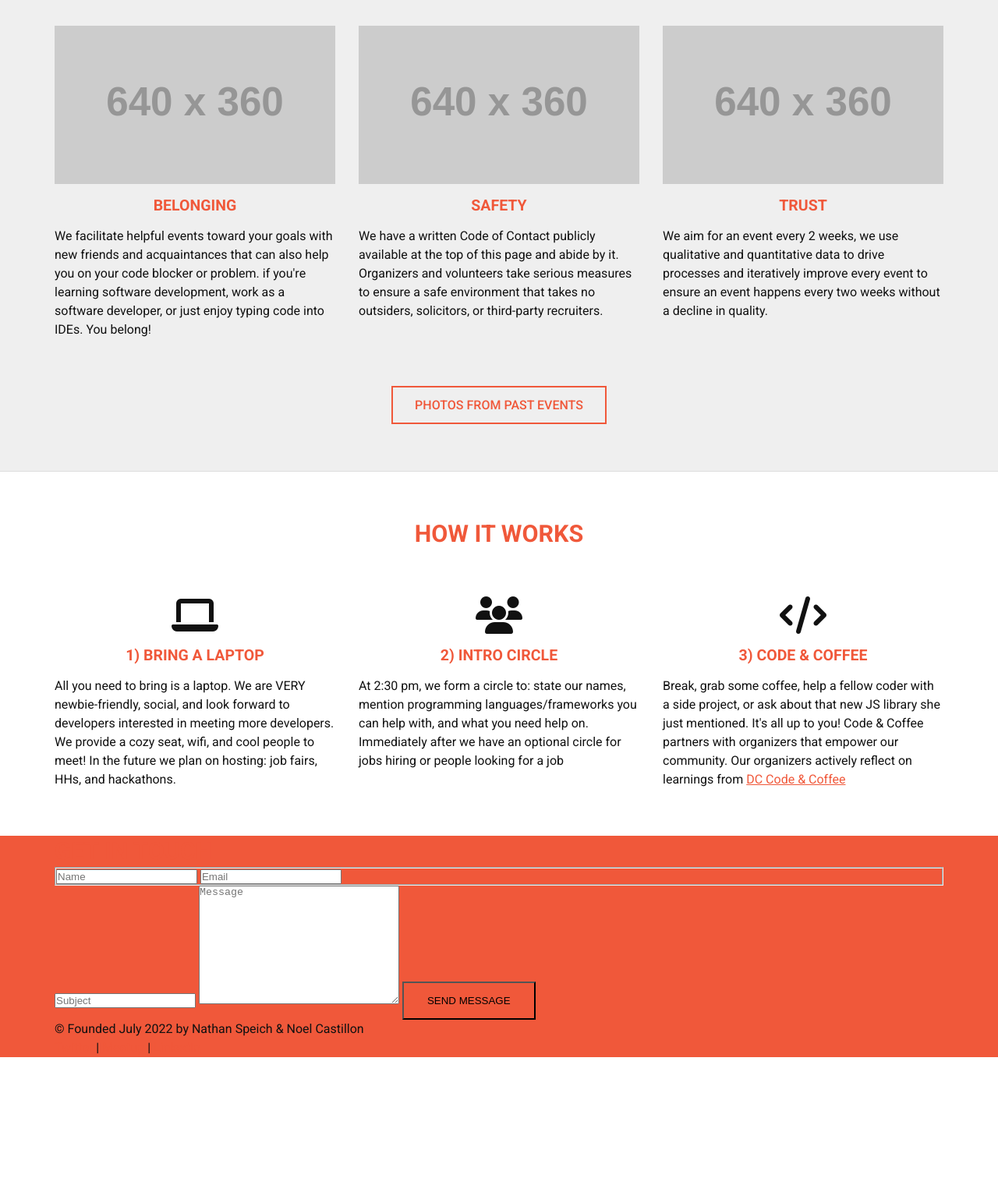
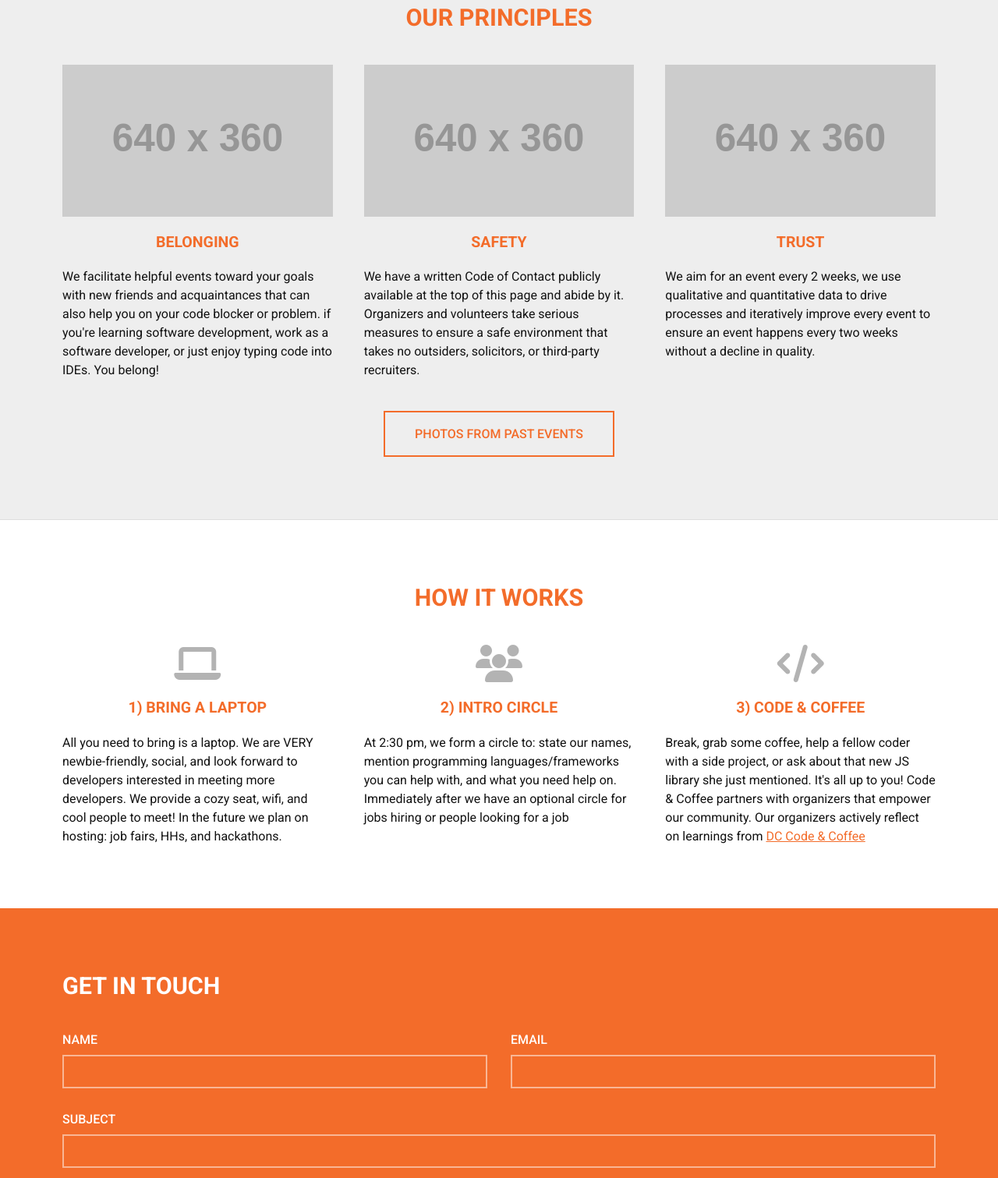
Before and after one commit to cbus-code-and-coffee/main-website, a plain HTML site: page index.html in a window 1280 px wide. Shown: the part 1286-2797 px from the top of the page at 78% size. Before the commit the page ends 2642 px from the top, so only its background shows below. Drawn offline with Linux system fonts and the light colour scheme; placeholder pictures from the web are drawn by us.

Commit message:
Major HTML and Styles update

```diff
--- a/css/style.css
+++ b/css/style.css
@@ -24,16 +24,27 @@ body {
   color: #111;
 }
 
+/*Containers and Wrappers*/
+
+.container {
+  max-width: 120rem;
+  margin: 0 auto;
+  padding: 0 4rem;
+}
+
+/*Images*/
+
 img {
   max-width: 100%;
 }
 
-h1,
-h2,
-h3 {
+/*Headings*/
+
+.sectionHeading,
+.gridItemHeading {
   text-transform: uppercase;
-  color: #f0583a;
   line-height: 1.3;
+  color: #f36c2a;
 }
 
 h1 {
@@ -48,15 +59,35 @@ h3 {
   font-size: 1.953rem;
 }
 
+/*Emphasis*/
+
+strong,
+em {
+  color: #f36c2a;
+}
+
 strong {
   text-transform: uppercase;
-  color: rgb(240, 88, 58);
 }
+
+em {
+  font-style: normal;
+  font-weight: 500;
+}
+
+/*Action Menu*/
+
+.actions {
+  list-style: none;
+}
+
+/*Buttons*/
 
 .btn,
 .btn:link,
 .btn:visited {
-  padding: 1.5rem 3rem;
+  display: inline-block;
+  padding: 2rem 4rem;
   text-transform: uppercase;
   font-weight: 500;
   background: transparent;
@@ -64,65 +95,41 @@ strong {
   text-decoration: none;
 }
 
+/*Paragraphs*/
+
 p {
   line-height: 1.5;
 }
 
-em {
-  color: #f0583a;
-  font-style: normal;
-  font-weight: 500;
+/*Links*/
+
+a,
+a:link,
+a:visited,
+a:hover,
+a:active {
+  color: #f36c2a;
 }
 
-a:link,
-a:visited {
-  color: rgb(240, 88, 58);
-}
+/*Icons*/
 
-a:hover,
-a:active {
-  color: rgb(240, 88, 58);
+.icon {
+  text-align: center;
+  font-size: 4.8rem;
+  color: #b3b3b3;
 }
 
 /*Helper Classes*/
 
-.bgGrey {
-  background-color: #efefef;
+.textLeft {
+  text-align: left;
 }
 
-.bgOrange {
-  background-color: #f0583a;
+.textCenter {
+  text-align: center;
 }
 
-.container {
-  max-width: 120rem;
-  margin: 0 auto;
-  padding: 0 3rem;
-}
-
-.btn--white:link,
-.btn--white:visited {
-  box-shadow: inset 0 0 0 2px #fff;
-  color: #fff;
-}
-
-.btn--white:hover,
-.btn--white:active {
-  background: rgba(255, 255, 255, 0.1);
-}
-
-.btn--orange:link,
-.btn--orange:visited {
-  box-shadow: inset 0 0 0 2px rgb(240, 88, 58);
-  color: #f0583a;
-}
-
-.btn--orange:hover,
-.btn--orange:active {
-  background: rgba(240, 88, 58, 0.1);
-}
-
-/*Grid*/
+/*Grids*/
 
 .grid {
   display: grid;
@@ -132,7 +139,15 @@ a:active {
 
 .grid.grid--3-cols {
   grid-template-columns: repeat(3, 1fr);
-  gap: 3rem;
+  gap: 4rem;
+}
+
+/*Grid Item Content*/
+
+.gridItemContent {
+  display: flex;
+  flex-direction: column;
+  gap: 2rem;
 }
 
 /*Main Header*/
@@ -147,8 +162,8 @@ a:active {
   display: flex;
   justify-content: space-between;
   align-items: center;
-  padding-top: 3rem;
-  padding-bottom: 3rem;
+  padding-top: 2rem;
+  padding-bottom: 2rem;
 }
 
 /*Main Nav Logo*/
@@ -157,7 +172,7 @@ a:active {
   font-size: 1.953em;
   font-weight: 700;
   transition: all 0.3s;
-  color: #f0583a;
+  color: #f36c2a;
   text-decoration: none;
 }
 
@@ -172,7 +187,7 @@ a:active {
   list-style: none;
   display: flex;
   align-items: center;
-  gap: 3rem;
+  gap: 4rem;
 }
 
 .navLink:link,
@@ -190,7 +205,7 @@ a:active {
 
 /*Section Hero*/
 
-.hero {
+.section.hero {
   background: linear-gradient(0deg, rgba(0, 0, 0, 0.6), rgba(0, 0, 0, 0.6)),
     url("https://www.newyorkcodeandcoffee.com/images/sprawling-networker-banner.webp");
   background-position: center;
@@ -198,97 +213,161 @@ a:active {
   padding: 12rem 0;
 }
 
-.heroContent {
+.section.hero .sectionHeading {
+  font-weight: 500;
+  color: #fff;
+}
+
+.section.hero span {
+  display: block;
+}
+
+.section.hero .btn:link,
+.section.hero .btn:visited {
+  box-shadow: inset 0 0 0 2px #fff;
+  color: #fff;
+}
+
+.section.hero .btn:hover,
+.section.hero .btn:active {
+  background-color: rgba(255, 255, 255, 0.1);
+}
+
+/*Main Content*/
+
+/*Sections*/
+
+.section {
+  padding: 8rem 0;
+}
+
+.sectionHeader {
+  display: flex;
+  flex-direction: column;
+  gap: 1rem;
+}
+
+.sectionContent {
+  display: flex;
+  flex-direction: column;
+  gap: 4rem;
+}
+
+.sectionTextBox {
+  display: flex;
+  flex-direction: column;
+  gap: 4rem;
+}
+
+.sectionText {
+  display: flex;
+  flex-direction: column;
+  gap: 1rem;
+}
+
+/*Section About*/
+
+.section.about .btn {
+  box-shadow: inset 0 0 0 2px #f36c2a;
+}
+
+/*Section Principles*/
+
+.section.principles {
+  background-color: #eee;
+  border-top: 1px solid #ddd;
+  border-bottom: 1px solid #ddd;
+}
+
+.section.principles .btn {
+  box-shadow: inset 0 0 0 2px #f36c2a;
+}
+
+/*Section How It Works*/
+
+/*Section Contact*/
+
+.section.contact {
+  background-color: rgb(243, 108, 42);
+}
+
+.section.contact .sectionHeading {
+  color: #fff;
+}
+
+.contactForm {
   display: flex;
   flex-direction: column;
   gap: 3rem;
 }
 
-.heroHeading {
-  font-weight: 500;
+.contactForm input,
+.contactForm textarea {
+  border: 2px solid rgba(255, 255, 255, 0.5);
+  background: transparent;
+  padding: 1rem 2rem;
+  outline: none;
   color: #fff;
+  font-size: 1.6rem;
+  font-family: "Roboto", sans-serif;
 }
 
-.heroHeading span {
-  display: block;
+.contactForm textarea {
+  resize: none;
 }
 
-.hero .btn {
-  align-self: flex-start;
+.contactForm input:focus,
+.contactForm textarea:focus {
+  border-color: #fff;
 }
 
-/*Section About*/
-
-.sectionAbout {
-  padding: 6rem 0;
+.contactForm fieldset {
+  border: none;
 }
 
-.sectionAbout .sectionHeader {
+.contactForm label {
+  color: #fff;
+  font-weight: 500;
+  text-transform: uppercase;
+}
+
+.contactForm .userInfo {
+  display: flex;
+  justify-content: space-between;
+  gap: 3rem;
+}
+
+.name,
+.email,
+.subject,
+.msgBody {
   display: flex;
   flex-direction: column;
   gap: 1rem;
 }
 
-.sectionAbout .sectionContent,
-.sectionAbout .sectionTextBox {
-  display: flex;
-  flex-direction: column;
-  gap: 4rem;
+.name,
+.email {
+  width: 50%;
 }
 
-.sectionAbout .sectionText {
-  display: flex;
-  flex-direction: column;
-  gap: 1rem;
+.contactForm .btn {
+  cursor: pointer;
 }
 
-.sectionAbout .btn {
-  align-self: flex-start;
+.contactForm .btn:hover {
+  background-color: rgba(255, 255, 255, 0.1);
 }
 
-/*Section Principles*/
+/*Main Footer*/
 
-.sectionPrinciples {
-  padding: 6rem 0;
-  border-top: 1px solid #ddd;
-  border-bottom: 1px solid #ddd;
+.mainFooter {
+  background-color: #f36c2a;
+  padding: 4rem 0;
+  color: #fff;
 }
 
-.sectionPrinciples .sectionContent {
-  display: flex;
-  flex-direction: column;
-  justify-content: center;
-  align-items: center;
-  gap: 6rem;
+.mainFooter a:link,
+.mainFooter a:visited {
+  color: #fff;
 }
-
-.gridItemContent {
-  display: flex;
-  flex-direction: column;
-  gap: 1.5rem;
-}
-
-.gridItemHeading {
-  text-align: center;
-}
-
-/*Section How It Works*/
-
-.sectionHow {
-  padding: 6rem 0;
-}
-
-.sectionHow .sectionContent {
-  display: flex;
-  flex-direction: column;
-  gap: 6rem;
-}
-
-.sectionHow .sectionHeading {
-  text-align: center;
-}
-
-.icon {
-  text-align: center;
-  font-size: 4.8rem;
-}
--- a/index.html
+++ b/index.html
@@ -37,19 +37,24 @@
         </ul>
       </nav>
     </header>
-    <section class="hero">
-      <div class="heroContent container">
-        <header class="heroHeader">
-          <h1 class="heroHeading">
+    <section class="section hero">
+      <div class="sectionContent container">
+        <header class="sectionHeader">
+          <h1 class="sectionHeading">
             <span>Columbus Code & Coffee</span>
             <span>The Software Engineering Community</span>
             <span>for Developers by Developers</span>
           </h1>
         </header>
+        <ul class="actions">
+          <li class="action">
             <a href="#" class="btn btn--white">Upcoming Events - Meetup.com</a>
+          </li>
+        </ul>
       </div>
     </section>
-    <section class="sectionAbout" id="about">
+    <main class="mainContent">
+      <section class="section about" id="about">
         <div class="sectionContent container">
           <header class="sectionHeader">
             <h2 class="sectionHeading">Saturday At 6pm (Every 2 Weeks)</h2>
@@ -62,11 +67,12 @@
               <strong>Attendees</strong>
               <p>
                 We're a community of non-traditional Software Engineers, Data
-              Scientists, PMs, college dropouts, and career-switchers. Our goal
-              is to be the best meetup for Software Engineers and any hobby that
-              involves code. Our typical events have self-taught hackers,
-              current/ex FANG engineers, uni students, startup devs, fintech,
-              bootcamp grads, and non-traditional tech folk of all ages, A-Z.
+                Scientists, PMs, college dropouts, and career-switchers. Our
+                goal is to be the best meetup for Software Engineers and any
+                hobby that involves code. Our typical events have self-taught
+                hackers, current/ex FANG engineers, uni students, startup devs,
+                fintech, bootcamp grads, and non-traditional tech folk of all
+                ages, A-Z.
               </p>
               <em>
                 Expect to meet new people, offline job referrals, people hacking
@@ -77,10 +83,10 @@
             <div class="sectionText">
               <strong>Potential Sponsors & Partners</strong>
               <p>
-              We're the #1 meetup in the tech/software/web categories on Meetup
-              and actively persevere throughout the pandemic. We build trust and
-              friendships with the <a href="#">force multipliers</a> of the 21st
-              century.
+                We're the #1 meetup in the tech/software/web categories on
+                Meetup and actively persevere throughout the pandemic. We build
+                trust and friendships with the
+                <a href="#">force multipliers</a> of the 21st century.
               </p>
               <em>
                 Our product is a Software Engineering community that assembles
@@ -88,108 +94,116 @@
               </em>
             </div>
           </div>
+          <ul class="actions">
+            <li class="action">
               <a href="#" class="btn btn--orange">Send Us A Message</a>
+            </li>
+          </ul>
         </div>
       </section>
-    <section class="sectionPrinciples bgGrey" id="principles">
+      <section class="section principles" id="principles">
         <div class="sectionContent container">
-        <header class="sectionHeader">
+          <header class="sectionHeader textCenter">
             <h2 class="sectionHeading">Our Principles</h2>
           </header>
           <div class="grid grid--3-cols">
             <article class="gridItem">
               <div class="gridItemContent">
                 <img src="https://dummyimage.com/640x360/ccc/aaa" alt="" />
-              <header class="gridItemHeader">
+                <header class="gridItemHeader textCenter">
                   <h3 class="gridItemHeading">Belonging</h3>
                 </header>
                 <p class="gridItemText">
-                We facilitate helpful events toward your goals with new friends
-                and acquaintances that can also help you on your code blocker or
-                problem. if you're learning software development, work as a
-                software developer, or just enjoy typing code into IDEs. You
-                belong!
+                  We facilitate helpful events toward your goals with new
+                  friends and acquaintances that can also help you on your code
+                  blocker or problem. if you're learning software development,
+                  work as a software developer, or just enjoy typing code into
+                  IDEs. You belong!
                 </p>
               </div>
             </article>
             <article class="gridItem">
               <div class="gridItemContent">
                 <img src="https://dummyimage.com/640x360/ccc/aaa" alt="" />
-              <header class="gridItemHeader">
+                <header class="gridItemHeader textCenter">
                   <h3 class="gridItemHeading">Safety</h3>
                 </header>
                 <p class="gridItemText">
-                We have a written Code of Contact publicly available at the top
-                of this page and abide by it. Organizers and volunteers take
-                serious measures to ensure a safe environment that takes no
-                outsiders, solicitors, or third-party recruiters.
+                  We have a written Code of Contact publicly available at the
+                  top of this page and abide by it. Organizers and volunteers
+                  take serious measures to ensure a safe environment that takes
+                  no outsiders, solicitors, or third-party recruiters.
                 </p>
               </div>
             </article>
             <article class="gridItem">
               <div class="gridItemContent">
                 <img src="https://dummyimage.com/640x360/ccc/aaa" alt="" />
-              <header class="gridItemHeader">
+                <header class="gridItemHeader textCenter">
                   <h3 class="gridItemHeading">Trust</h3>
                 </header>
                 <p class="gridItemText">
                   We aim for an event every 2 weeks, we use qualitative and
                   quantitative data to drive processes and iteratively improve
-                every event to ensure an event happens every two weeks without a
-                decline in quality.
+                  every event to ensure an event happens every two weeks without
+                  a decline in quality.
                 </p>
               </div>
             </article>
           </div>
+          <ul class="actions textCenter">
+            <li class="action">
               <a href="#" class="btn btn--orange">Photos From Past Events</a>
+            </li>
+          </ul>
         </div>
       </section>
-    <section class="sectionHow" id="how-it-works">
+      <section class="section howItWorks" id="how-it-works">
         <div class="sectionContent container">
-        <header class="sectionHeader">
+          <header class="sectionHeader textCenter">
             <h2 class="sectionHeading">How It Works</h2>
           </header>
           <div class="grid grid--3-cols">
             <article class="gridItem">
               <div class="gridItemContent">
                 <i class="icon fa-solid fa-laptop"></i>
-              <header class="gridItemHeader">
+                <header class="gridItemHeader textCenter">
                   <h3 class="gridItemHeading">1) Bring A Laptop</h3>
                 </header>
                 <p class="gridItemText">
-                All you need to bring is a laptop. We are VERY newbie-friendly,
-                social, and look forward to developers interested in meeting
-                more developers. We provide a cozy seat, wifi, and cool people
-                to meet! In the future we plan on hosting: job fairs, HHs, and
-                hackathons.
+                  All you need to bring is a laptop. We are VERY
+                  newbie-friendly, social, and look forward to developers
+                  interested in meeting more developers. We provide a cozy seat,
+                  wifi, and cool people to meet! In the future we plan on
+                  hosting: job fairs, HHs, and hackathons.
                 </p>
               </div>
             </article>
             <article class="gridItem">
               <div class="gridItemContent">
                 <i class="icon fa-solid fa-users"></i>
-              <header class="gridItemHeader">
+                <header class="gridItemHeader textCenter">
                   <h3 class="gridItemHeading">2) Intro Circle</h3>
                 </header>
                 <p class="gridItemText">
                   At 2:30 pm, we form a circle to: state our names, mention
-                programming languages/frameworks you can help with, and what you
-                need help on. Immediately after we have an optional circle for
-                jobs hiring or people looking for a job
+                  programming languages/frameworks you can help with, and what
+                  you need help on. Immediately after we have an optional circle
+                  for jobs hiring or people looking for a job
                 </p>
               </div>
             </article>
             <article class="gridItem">
               <div class="gridItemContent">
                 <i class="icon fa-solid fa-code"></i>
-              <header class="gridItemHeader">
+                <header class="gridItemHeader textCenter">
                   <h3 class="gridItemHeading">3) Code & Coffee</h3>
                 </header>
                 <p class="gridItemText">
                   Break, grab some coffee, help a fellow coder with a side
                   project, or ask about that new JS library she just mentioned.
-                It's all up to you! Code & Coffee partners with organizers that
-                empower our community. Our organizers actively reflect on
+                  It's all up to you! Code & Coffee partners with organizers
+                  that empower our community. Our organizers actively reflect on
                   learnings from
                   <a href="#">DC Code & Coffee</a>
                 </p>
@@ -198,34 +212,56 @@
           </div>
         </div>
       </section>
-    <section class="sectionContact bgOrange" id="contact">
+      <section class="section contact" id="contact">
         <div class="sectionContent container">
           <header class="sectionHeader">
             <h2 class="sectionHeading">Get In Touch</h2>
           </header>
           <form action="" class="contactForm">
-          <fieldset>
-            <input type="text" placeholder="Name" />
-            <input type="email" name="email" id="email" placeholder="Email" />
+            <fieldset class="userInfo">
+              <fieldset class="name">
+                <label for="name">Name</label>
+                <input type="text" name="name" id="name" />
               </fieldset>
-          <input type="text" placeholder="Subject" />
+
+              <fieldset class="email">
+                <label for="email">Email</label>
+                <input type="email" name="email" id="email" />
+              </fieldset>
+            </fieldset>
+
+            <fieldset class="subject">
+              <label for="subject">Subject</label>
+              <input type="text" name="subject" id="subject" />
+            </fieldset>
+
+            <fieldset class="msgBody">
+              <label for="msgBody">Message</label>
               <textarea
                 name="msgBody"
                 id="msgBody"
                 cols="30"
                 rows="10"
-            placeholder="Message"
               ></textarea>
-          <button class="btn btn--white" type="submit">Send Message</button>
+            </fieldset>
+
+            <fieldset class="actions textLeft">
+              <input
+                class="btn btn--white"
+                type="submit"
+                value="Send Message"
+              />
+            </fieldset>
           </form>
-        <footer class="sectionFooter">
+        </div>
+      </section>
+    </main>
+    <footer class="mainFooter textCenter">
       <p>&copy; Founded July 2022 by Nathan Speich & Noel Castillon</p>
       <p>
         <a href="#">Twitter</a> | <a href="#">Meetup</a> |
         <a href="#">LinkedIn</a>
       </p>
     </footer>
-      </div>
-    </section>
   </body>
 </html>
```
Lines whose indentation alone changed are shown as unchanged.
